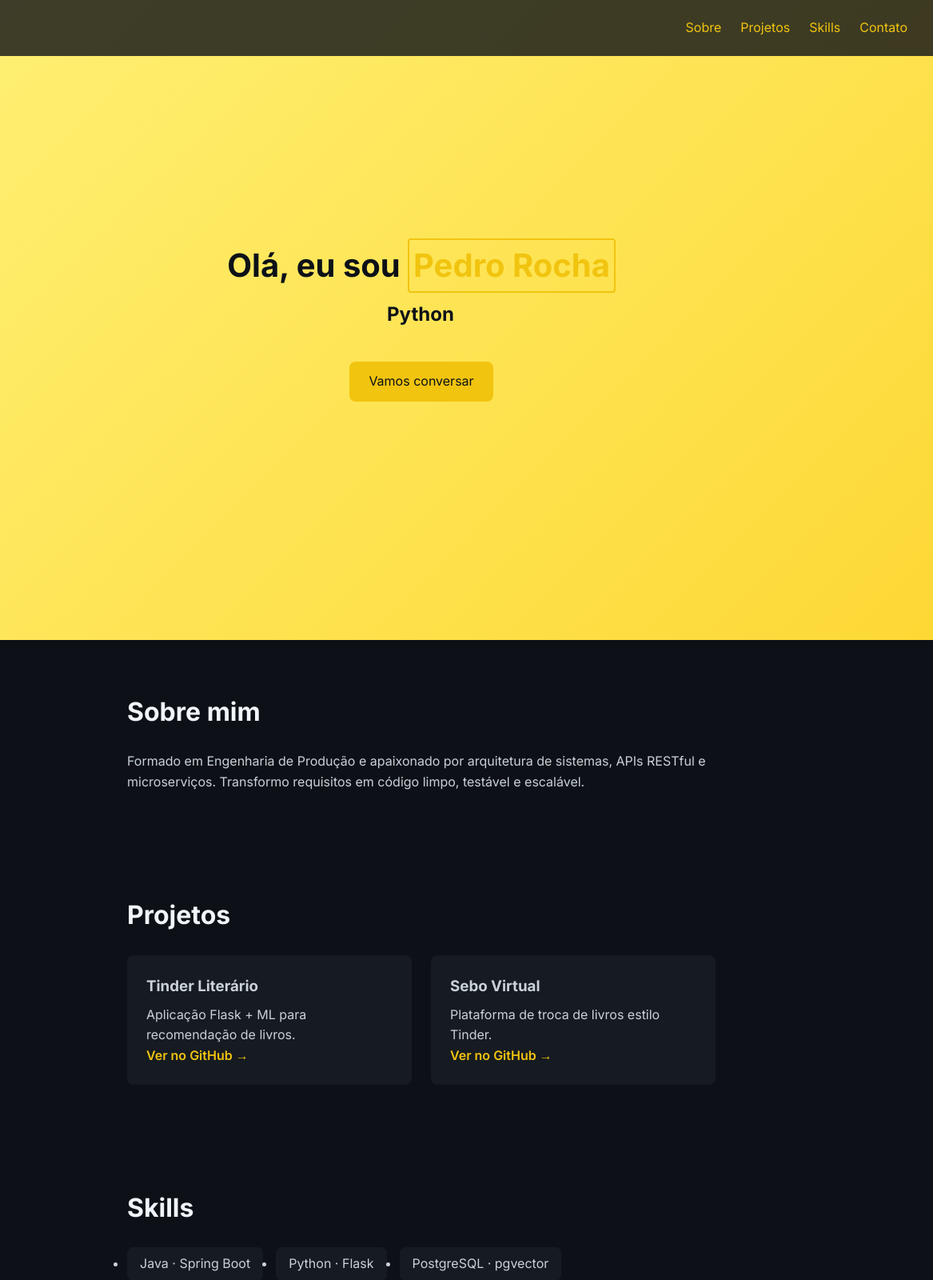
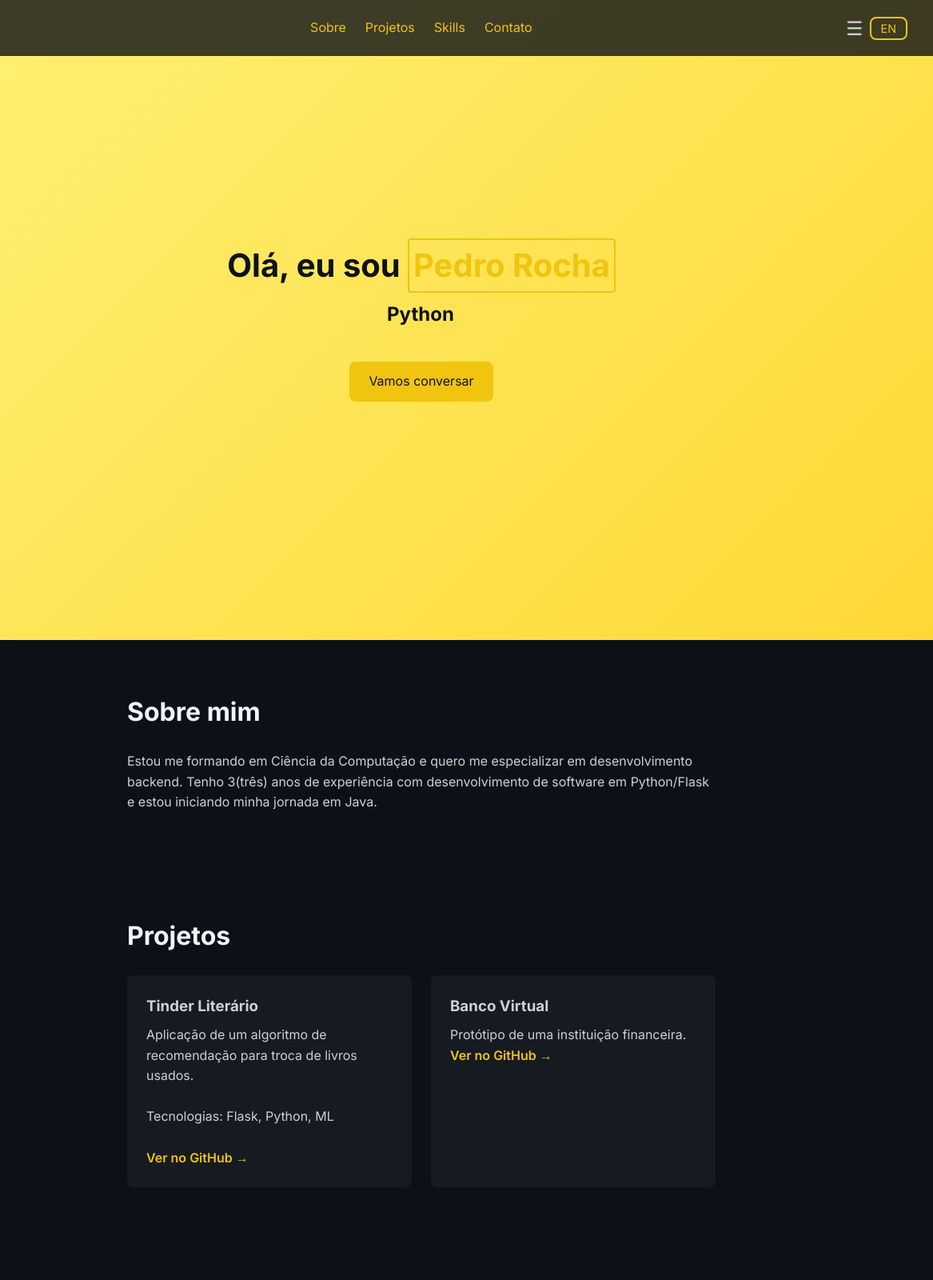
Before and after one commit to PedroHRocha23/portf-lio, a plain HTML site: page index.html in a window 1280 px wide. Shown: the top 1600 px of the page at 80% size, 113-1280 px from the left. Drawn offline with Linux system fonts and the light colour scheme.

Commit message:
projetos

```diff
--- a/css/style.css
+++ b/css/style.css
@@ -20,6 +20,7 @@ body {
   line-height: 1.6;
 }
 
+/* Links e destaques */
 a {
   color: var(--accent);
   text-decoration: none;
@@ -28,7 +29,6 @@ a {
 a:hover {
   color: #e6b800;
 }
-
 .highlight,
 .logo-dot {
   color: var(--accent);
@@ -58,13 +58,31 @@ a:hover {
 .nav-links a {
   font-weight: 500;
 }
+.nav-controls {
+  display: flex;
+  align-items: center;
+  gap: 0.5rem;
+}
 .nav-toggle {
-  display: none;
   background: none;
   border: none;
   font-size: 1.5rem;
   color: var(--fg);
   cursor: pointer;
+}
+.lang-toggle {
+  background: none;
+  border: 2px solid var(--accent);
+  color: var(--accent);
+  padding: 0.25rem 0.75rem;
+  border-radius: var(--radius);
+  font-size: 0.9rem;
+  cursor: pointer;
+  transition: background var(--transition), color var(--transition);
+}
+.lang-toggle:hover {
+  background: var(--accent);
+  color: var(--bg);
 }
 
 /* Hero */
@@ -82,14 +100,12 @@ a:hover {
   margin-bottom: 0.5rem;
   color: #0d1117;
 }
-/* Destaque do nome com borda */
 .name {
   display: inline-block;
   padding: 0 0.3rem;
   border: 2px solid var(--accent);
   border-radius: 4px;
 }
-
 .hero-content h2 {
   font-size: 1.5rem;
   margin-bottom: 1.5rem;
@@ -97,7 +113,6 @@ a:hover {
   min-height: 2rem;
   overflow: hidden;
 }
-/* cursor piscando */
 #typing-text {
   display: inline-block;
   border-right: 2px solid var(--accent);
@@ -108,7 +123,6 @@ a:hover {
   from, to { border-color: transparent; }
   50%      { border-color: var(--accent); }
 }
-
 .btn {
   display: inline-block;
   margin-top: 1rem;
@@ -137,7 +151,7 @@ a:hover {
 /* Projetos */
 .projects .grid {
   display: grid;
-  grid-template-columns: repeat(auto-fit, minmax(240px, 1fr));
+  grid-template-columns: repeat(auto-fit, minmax(240px,1fr));
   gap: 1.5rem;
 }
 .card {
--- a/index.html
+++ b/index.html
@@ -9,8 +9,8 @@
   <link href="https://fonts.googleapis.com/css2?family=Inter:wght@400;600;700;900&display=swap" rel="stylesheet">
 
   <!-- Favicon -->
-  <link rel="icon" href="/favicon.png" type="image/png" sizes="32x32">
-  <link rel="shortcut icon" href="/favicon.png">
+  <link rel="icon" href="favicon.png" type="image/png" sizes="32x32">
+  <link rel="shortcut icon" href="favicon.png">
 
   <!-- CSS -->
   <link rel="stylesheet" href="css/style.css">
@@ -19,70 +19,77 @@
   <nav class="navbar">
     <a href="#" class="logo">Pedro<span class="logo-dot">.</span></a>
     <ul class="nav-links">
-      <li><a href="#about">Sobre</a></li>
-      <li><a href="#projects">Projetos</a></li>
-      <li><a href="#skills">Skills</a></li>
-      <li><a href="#contact">Contato</a></li>
+      <li><a href="#about" data-i18n="nav_about">Sobre</a></li>
+      <li><a href="#projects" data-i18n="nav_projects">Projetos</a></li>
+      <li><a href="#skills" data-i18n="nav_skills">Skills</a></li>
+      <li><a href="#contact" data-i18n="nav_contact">Contato</a></li>
     </ul>
-    <button class="nav-toggle" aria-label="Abrir menu">☰</button>
+    <div class="nav-controls">
+      <button class="nav-toggle" aria-label="Abrir menu">☰</button>
+      <button id="lang-toggle" class="lang-toggle">EN</button>
+    </div>
   </nav>
 
   <header class="hero">
     <div class="hero-content">
       <h1>
-        Olá, eu sou
+        <span data-i18n="greeting">Olá, eu sou</span>
         <span class="highlight name">Pedro Rocha</span>
       </h1>
       <h2>
         <span id="typing-text"></span>
       </h2>
-      <a href="#contact" class="btn">Vamos conversar</a>
+      <a href="#contact" class="btn" data-i18n="hero_button">Vamos conversar</a>
     </div>
   </header>
 
   <main>
     <section id="about" class="section about">
-      <h2>Sobre mim</h2>
-      <p>Formado em Engenharia de Produção e apaixonado por arquitetura de sistemas, APIs RESTful e microserviços. Transformo requisitos em código limpo, testável e escalável.</p>
+      <h2 data-i18n="about_title">Sobre mim</h2>
+      <p data-i18n="about_text">
+        Formado em Engenharia de Produção e apaixonado por arquitetura de sistemas, APIs RESTful e microserviços. Transformo requisitos em código limpo, testável e escalável.
+      </p>
     </section>
 
     <section id="projects" class="section projects">
-      <h2>Projetos</h2>
+      <h2 data-i18n="projects_title">Projetos</h2>
       <div class="grid">
         <div class="card">
-          <h3>Tinder Literário</h3>
-          <p>Aplicação Flask + ML para recomendação de livros.</p>
+          <h3 data-i18n="project1_title">Tinder Literário</h3>
+          <p data-i18n="project1_desc">Aplicação Flask + ML para recomendação de livros.</p>
+          <br>
+          <p data-i18n="project1_desc_stack"></p>
+          <br>
           <a href="#" class="card-link">Ver no GitHub →</a>
         </div>
         <div class="card">
-          <h3>Sebo Virtual</h3>
-          <p>Plataforma de troca de livros estilo Tinder.</p>
+          <h3 data-i18n="project2_title">Banco Virtual</h3>
+          <p data-i18n="project2_desc">Protótipo  de uma instituição financeira.</p>
           <a href="#" class="card-link">Ver no GitHub →</a>
         </div>
-        <!-- Adicione mais cards aqui -->
       </div>
     </section>
 
     <section id="skills" class="section skills">
-      <h2>Skills</h2>
+      <h2 data-i18n="skills_title">Skills</h2>
       <ul class="skills-list">
         <li>Java · Spring Boot</li>
         <li>Python · Flask</li>
-        <li>PostgreSQL · pgvector</li>
+        <li>PostgreSQL · MySQL</li>
         <li>Docker · Kubernetes</li>
         <li>Git · CI/CD</li>
       </ul>
     </section>
 
     <section id="contact" class="section contact">
-      <h2>Contato</h2>
-      <p>Vamos trabalhar juntos? Envie um e-mail:</p>
-      <a href="mailto:seu@email.com" class="btn">Enviar mensagem</a>
+      <h2 data-i18n="contact_title">Contato</h2>
+      <p data-i18n="contact_text">Vamos trabalhar juntos? Envie um e-mail:</p>
+      <a href="mailto:seu@email.com" class="btn" data-i18n="contact_button">Enviar mensagem</a>
     </section>
   </main>
 
   <footer class="footer">
-    <p>© 2025 Pedro Rocha. Todos os direitos reservados.</p>
+    <p data-i18n="footer_text">© 2025 Pedro Rocha. Todos os direitos reservados.</p>
   </footer>
 
   <!-- JavaScript -->
--- a/js/script.js
+++ b/js/script.js
@@ -1,11 +1,11 @@
-// === Mobile menu toggle ===
+// Mobile menu toggle
 const toggle = document.querySelector('.nav-toggle');
 const navLinks = document.querySelector('.nav-links');
 toggle.addEventListener('click', () => {
   navLinks.classList.toggle('open');
 });
 
-// === Smooth scroll ===
+// Smooth scroll
 document.querySelectorAll('a[href^="#"]').forEach(anchor => {
   anchor.addEventListener('click', e => {
     e.preventDefault();
@@ -17,16 +17,19 @@ document.querySelectorAll('a[href^="#"]').forEach(anchor => {
   });
 });
 
-// === Typewriter effect ===
-const words = ["Desenvolvedor Backend", "Java", "Python"];
-let wordIndex    = 0;
-let charIndex    = 0;
-let isDeleting   = false;
-const typingSpeed   = 80;   // mais rápido
+// Typewriter settings
+const words_pt = ["Desenvolvedor Backend", "Java", "Python"];
+const words_en = ["Backend Developer", "Java", "Python"];
+let words = words_pt;
+let wordIndex = 0;
+let charIndex = 0;
+let isDeleting = false;
+const typingSpeed = 80;
 const deletingSpeed = 40;
-const pauseBetween  = 800;  // pausa curta entre palavras
+const pauseBetween = 800;
 const txtEl = document.getElementById("typing-text");
 
+// Typewriter function
 function type() {
   const current = words[wordIndex];
   if (!isDeleting) {
@@ -51,6 +54,73 @@ function type() {
   }
 }
 
+// Translations dictionary
+const translations = {
+  pt: {
+    nav_about:     "Sobre",
+    nav_projects:  "Projetos",
+    nav_skills:    "Skills",
+    nav_contact:   "Contato",
+    greeting:      "Olá, eu sou",
+    hero_button:   "Vamos conversar",
+    about_title:   "Sobre mim",
+    about_text:    "Estou me formando em Ciência da Computação e quero me especializar em desenvolvimento backend. Tenho 3(três) anos de experiência com desenvolvimento de software em Python/Flask e estou iniciando minha jornada em Java.",
+    projects_title:"Projetos",
+    project1_title:"Tinder Literário",
+    project1_desc: "Aplicação de um algoritmo de recomendação para troca de livros usados.",
+    project1_desc_stack: "Tecnologias: Flask, Python, ML",
+    skills_title:  "Skills",
+    contact_title: "Contato",
+    contact_text:  "Vamos trabalhar juntos? Envie um e-mail:",
+    contact_button:"Enviar mensagem",
+    footer_text:   "© 2025 Pedro Rocha. Todos os direitos reservados."
+  },
+  en: {
+    nav_about:     "About",
+    nav_projects:  "Projects",
+    nav_skills:    "Skills",
+    nav_contact:   "Contact",
+    greeting:      "Hello, I'm",
+    hero_button:   "Let's talk",
+    about_title:   "About me",
+    about_text:    "I am graduating in Computer Science and I want to specialize in backend development. I have 3 (three) years of experience with software development in Python/Flask and I am starting my journey in Java.",
+    projects_title:"Projects",
+    project1_title:"Literary Tinder",
+    project1_desc: "Application of a recommendation algorithm for used book exchange.",
+    project1_desc_stack: "Stack: Flask, Python, ML",
+    skills_title:  "Skills",
+    contact_title: "Contact",
+    contact_text:  "Interested in working together? Send an email:",
+    contact_button:"Send message",
+    footer_text:   "© 2025 Pedro Rocha. All rights reserved."
+  }
+};
+
+// Update all static texts
+function updateStaticText(lang) {
+  document.querySelectorAll("[data-i18n]").forEach(el => {
+    const key = el.dataset.i18n;
+    if (translations[lang][key]) {
+      el.textContent = translations[lang][key];
+    }
+  });
+}
+
+// Language toggle
+let currentLang = "pt";
+const langToggle = document.getElementById("lang-toggle");
+langToggle.addEventListener("click", () => {
+  currentLang = currentLang === "pt" ? "en" : "pt";
+  langToggle.textContent = currentLang === "pt" ? "EN" : "PT";
+  updateStaticText(currentLang);
+  words = currentLang === "pt" ? words_pt : words_en;
+  wordIndex = 0;
+  charIndex = 0;
+  isDeleting = false;
+});
+
+// Inicialização
 document.addEventListener("DOMContentLoaded", () => {
+  updateStaticText(currentLang);
   setTimeout(type, typingSpeed);
 });
```
